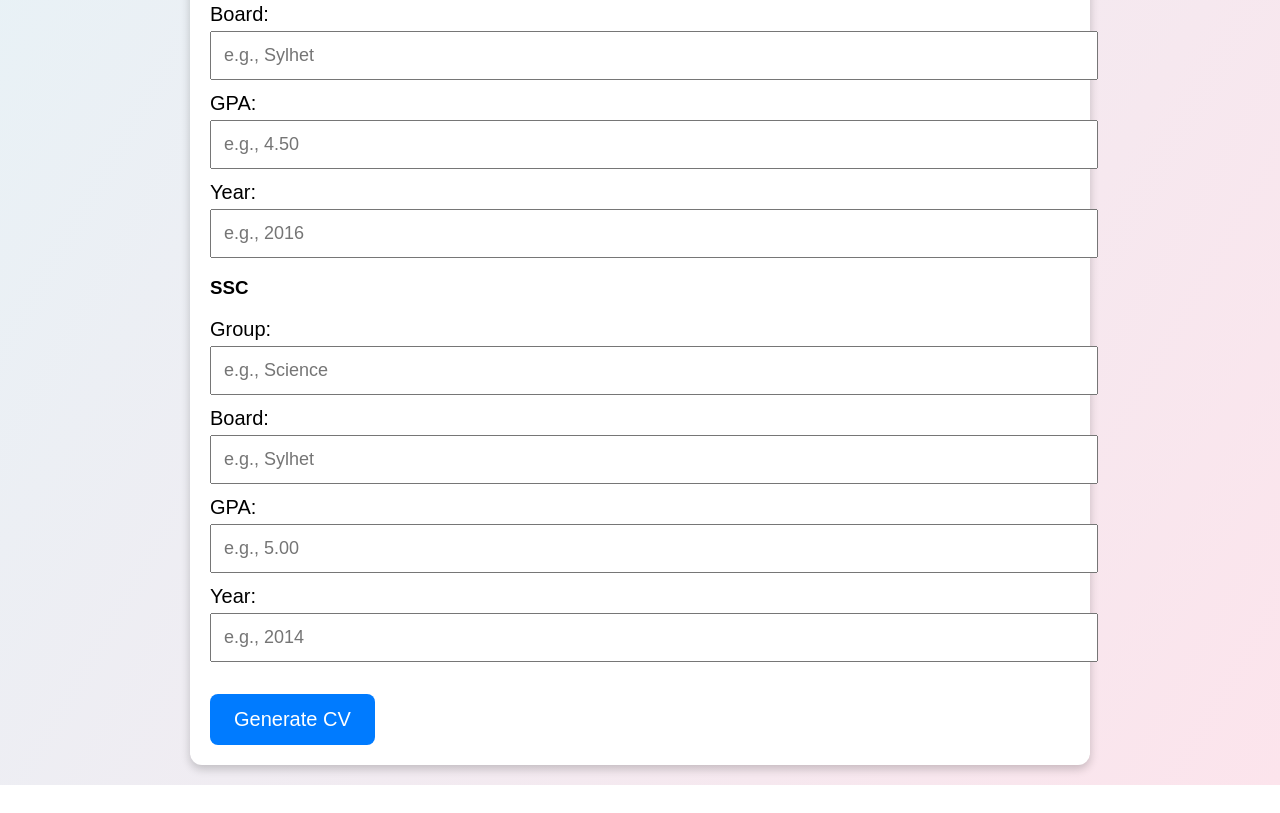
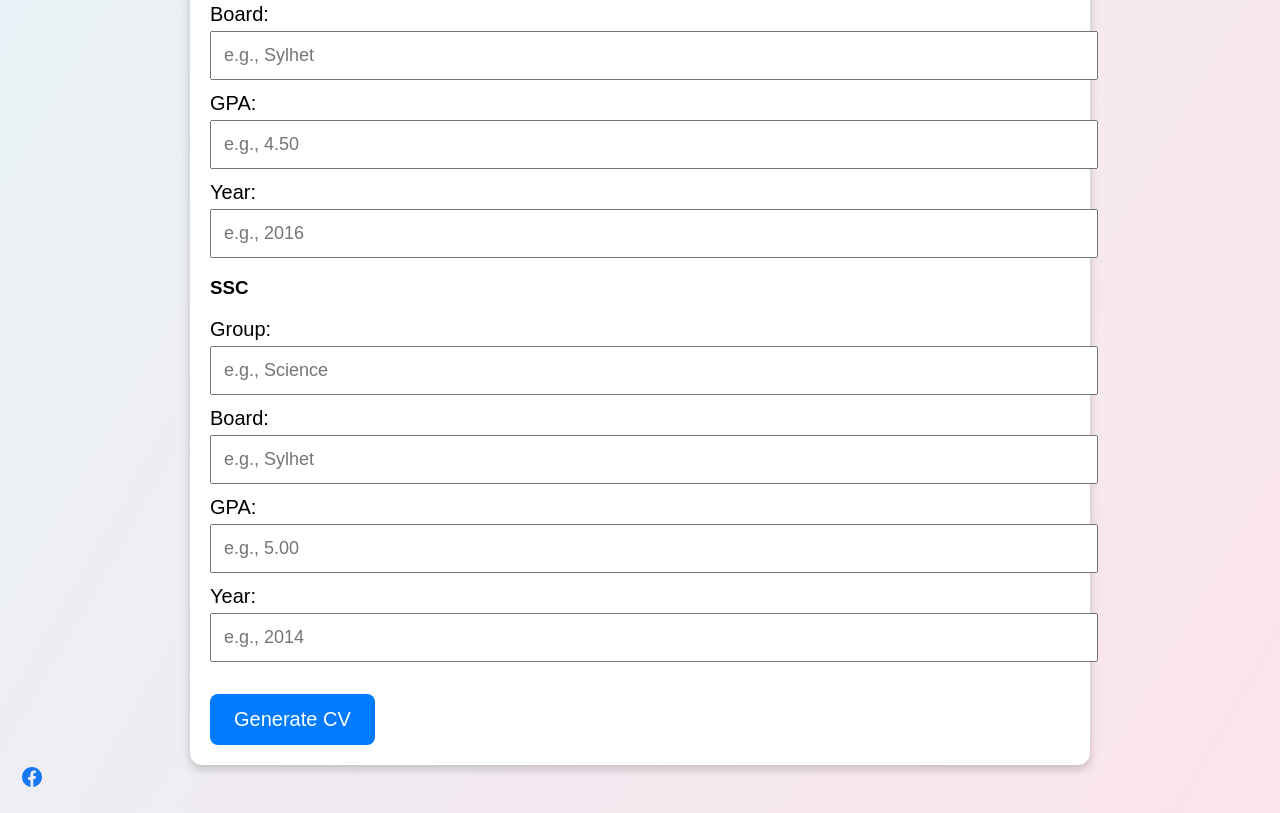
Before and after one commit to ANIKVAI0077/bug-free-doodle, a plain HTML site: page index.html in a window 1280 px wide. Shown: the part 1278-2091 px from the top of the page. Before the commit the page ends 2063 px from the top, so only its background shows below. Drawn offline with Linux system fonts and the light colour scheme.

Commit message:
Update index.html

```diff
--- a/index.html
+++ b/index.html
@@ -138,4 +138,12 @@
 
   <script src="script.js"></script>
 </body>
+
 </html>
+<!-- Facebook আইকন বাটন -->
+<a href="https://www.facebook.com/share/1CGCHfRGXa/" target="_blank" rel="noopener noreferrer" title="Visit my Facebook">
+  <!-- Facebook ছোট SVG আইকন -->
+  <svg width="24" height="24" viewBox="0 0 24 24" fill="#1877F2" xmlns="http://www.w3.org/2000/svg">
+    <path d="M22 12.07C22 6.48 17.52 2 11.93 2 6.35 2 2 6.48 2 12.07 2 17.09 5.66 21.2 10.44 22v-7.02H8.14v-2.91h2.3V9.07c0-2.28 1.36-3.53 3.44-3.53.99 0 2.03.18 2.03.18v2.22h-1.14c-1.12 0-1.47.7-1.47 1.42v1.7h2.5l-.4 2.91h-2.1V22C18.34 21.2 22 17.09 22 12.07z"/>
+  </svg>
+</a>
```
